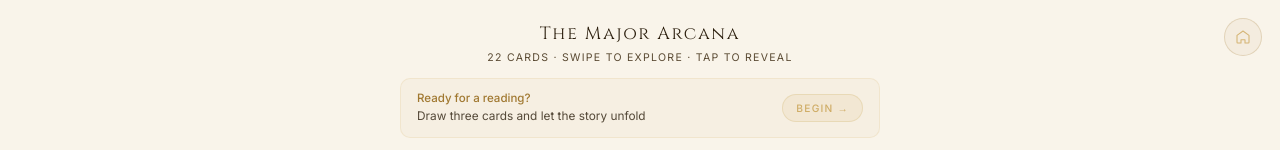
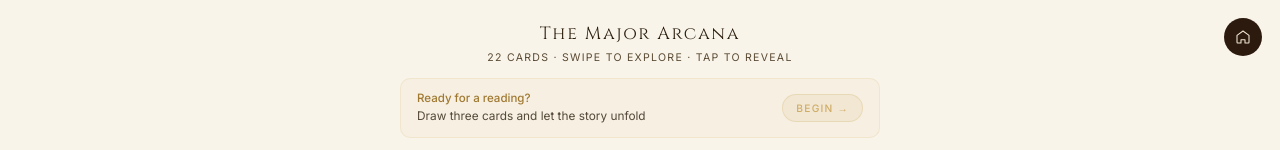
Before and after one commit to vidalsocial-tech/veil, a plain HTML site: page public/index.html in a window 1280 px wide. Both pictures are taken after a click on the button "EXPLORE THE DECK". Shown: the top 150 px of the page. Drawn offline with nearby package versions, Linux system fonts and the light colour scheme.

Commit message:
dark brown home button, reshuffle UX, button order

```diff
--- a/public/index.html
+++ b/public/index.html
@@ -24,10 +24,10 @@ canvas#stars{position:fixed;inset:0;z-index:1;pointer-events:none;}
 #lf{height:100%;width:0%;opacity:0;background:linear-gradient(90deg,transparent,var(--gold),var(--gold-lt),var(--gold),transparent);box-shadow:0 0 10px var(--gold);transition:width .55s cubic-bezier(.4,0,.2,1),opacity .3s;}
 #lf.on{opacity:1;}
 /* HOME BTN */
-#home-btn{position:fixed;top:18px;right:18px;z-index:150;width:38px;height:38px;border-radius:50%;background:rgba(160,120,48,.06);border:1px solid rgba(160,120,48,.22);display:flex;align-items:center;justify-content:center;cursor:pointer;transition:all .25s;opacity:0;pointer-events:none;}
+#home-btn{position:fixed;top:18px;right:18px;z-index:150;width:38px;height:38px;border-radius:50%;background:#2C1A0E;border:none;display:flex;align-items:center;justify-content:center;cursor:pointer;transition:all .25s;opacity:0;pointer-events:none;}
 #home-btn.visible{opacity:1;pointer-events:all;}
-#home-btn:hover{background:rgba(160,120,48,.12);border-color:rgba(160,120,48,.5);transform:scale(1.08);}
-#home-btn svg{width:16px;height:16px;}
+#home-btn:hover{background:#3d2510;transform:scale(1.08);}
+#home-btn svg{width:16px;height:16px;stroke:#f0e6d3;}
 .logo{font-family:"Cinzel",serif;font-size:.82rem;letter-spacing:.34em;color:var(--gold);opacity:.9;margin-bottom:44px;}
 .logo em{font-style:normal;color:var(--gold-lt);}
 .btn-gold{font-family:"Inter",sans-serif;font-size:.7rem;font-weight:600;letter-spacing:.2em;color:var(--ink);background:linear-gradient(135deg,var(--gold),var(--gold-lt));border:none;border-radius:60px;padding:15px 50px;cursor:pointer;transition:transform .25s,box-shadow .25s;box-shadow:0 4px 26px rgba(201,162,82,.28);text-transform:uppercase;}
@@ -370,7 +370,7 @@ canvas#stars{position:fixed;inset:0;z-index:1;pointer-events:none;}
 <div id="bg"></div><canvas id="stars"></canvas><div id="grain"></div>
 <div id="lb"><div id="lf"></div></div>
 <button id="home-btn" onclick="goHome()" aria-label="Home">
-  <svg viewBox="0 0 24 24" fill="none" stroke="rgba(201,162,82,.75)" stroke-width="1.6" stroke-linecap="round" stroke-linejoin="round"><path d="M3 9.5L12 3l9 6.5V20a1 1 0 0 1-1 1H15v-5h-6v5H4a1 1 0 0 1-1-1V9.5z"/></svg>
+  <svg viewBox="0 0 24 24" fill="none" stroke="#f0e6d3" stroke-width="1.6" stroke-linecap="round" stroke-linejoin="round"><path d="M3 9.5L12 3l9 6.5V20a1 1 0 0 1-1 1H15v-5h-6v5H4a1 1 0 0 1-1-1V9.5z"/></svg>
 </button>
 
 <div class="screen active" id="s1">
```
